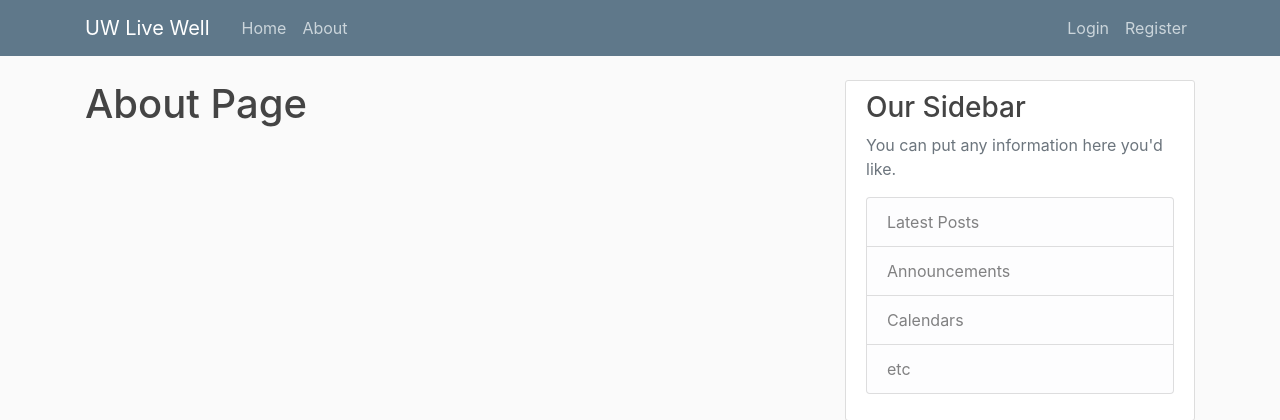
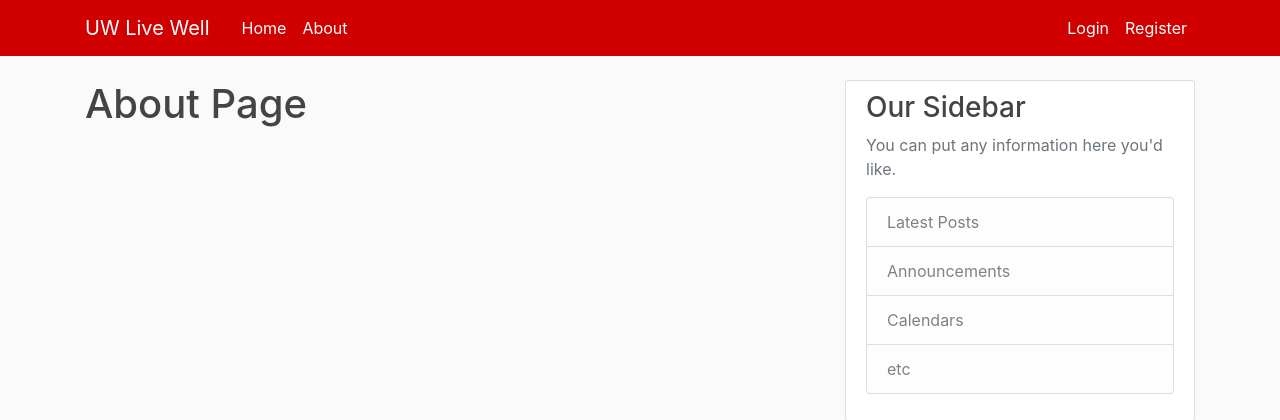
Before and after one commit to root1337/cs506-spike, a Flask app: page /about in a window 1280 px wide. Shown: the top 420 px of the page. Run offline with Flask 2, Linux system fonts and the light colour scheme; some libraries are stand-ins or nearby versions.

Commit message:
changed nav bar color

```diff
--- a/livewell/static/main.css
+++ b/livewell/static/main.css
@@ -14,11 +14,11 @@ h6 {
 }
 
 .bg-steel {
-    background-color: #5f788a;
+    background-color: #D00000;
 }
 
 .site-header .navbar-nav .nav-link {
-    color: #cbd5db;
+    color: #FFFFFF;
 }
 
 .site-header .navbar-nav .nav-link:hover {
```
